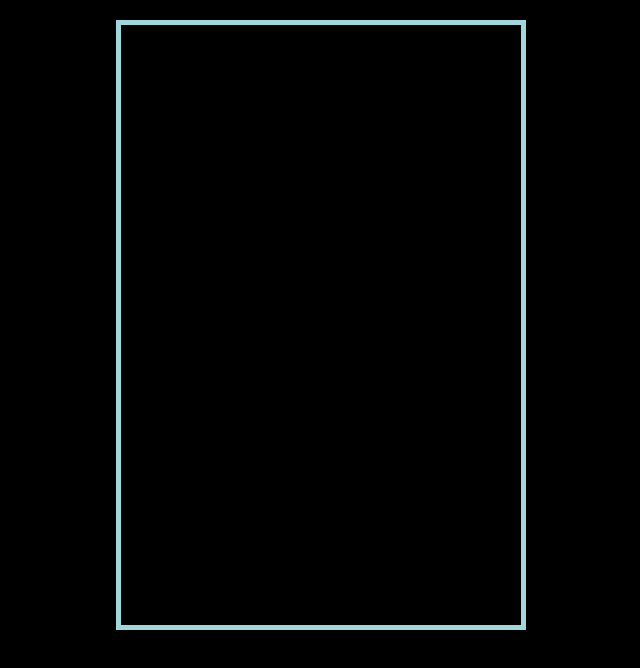
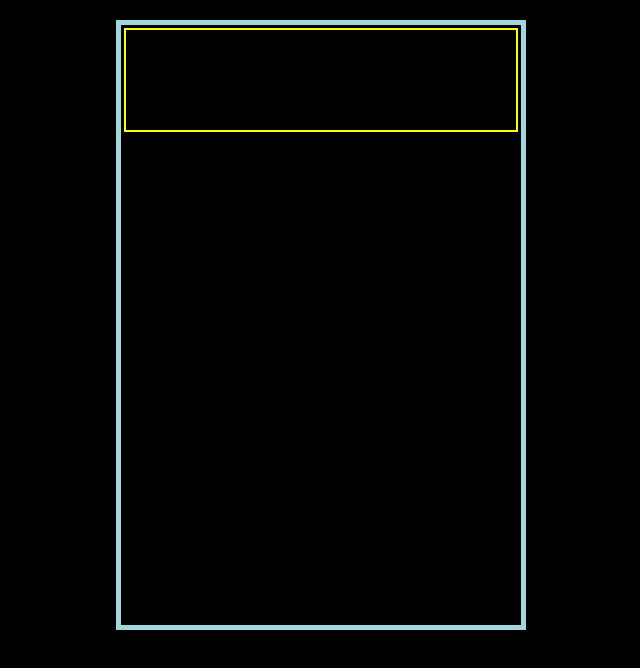
Before and after one commit to sharrmeen/Calculator, a plain HTML site: page index.html in a window 1280 px wide. Shown: the whole page, without its empty margins (319-959 px from the left). Drawn offline with Linux system fonts and the light colour scheme.

Commit message:
Auto-commit at 2024-09-16-02-00-31

```diff
--- a/style.css
+++ b/style.css
@@ -12,4 +12,9 @@ body{
     border: 5px solid rgb(162, 214, 221);
 }
 
-.
+.display{
+    height: 100px;
+    width: max-width;
+    margin: 3px;
+    border: 2px solid yellow;
+}
```
